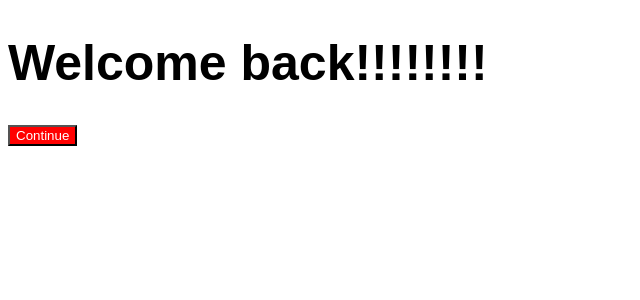
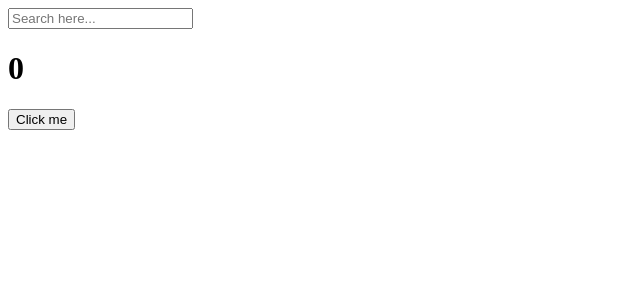
Before and after one commit to hyunwoosim/reactStudy, a React (Create React App) app: page / in a window 1280 px wide. Shown: the top 300 px of the page, without its empty margins (0-640 px from the left). Built offline with nearby package versions, Linux system fonts and the light colour scheme.

Commit message:
useEffect(app.js 참고)

```diff
--- a/src/App.js
+++ b/src/App.js
@@ -1,11 +1,36 @@
-import Button from "./Button";
-import appStyle from "./App.module.css";
+import { useState, useEffect } from "react";
 
 function App() {
+  const [counter, setValue] = useState(0);
+  const [keyword, setKeyword] = useState("");
+
+  const onClick = () => setValue((prev) => prev + 1);
+  const onChange = (event) => setKeyword(event.target.value);
+
+  useEffect(() => {
+    console.log("I run only once.");
+  }, []);
+
+  useEffect(() => {
+    console.log("I run when 'keyword' changes.");
+  }, [keyword]);
+
+  useEffect(() => {
+    console.log("I run when 'counter' changes.");
+  }, [counter]);
+  useEffect(() => {
+    console.log("I run when keyword & conuter changes.");
+  }, [keyword, counter]);
   return (
     <div>
-      <h1 className={appStyle.title}>Welcome back!!!!!!!!</h1>
-      <Button text={"Continue"} />
+      <input
+        value={keyword}
+        onChange={onChange}
+        type="text"
+        placeholder="Search here..."
+      />
+      <h1>{counter}</h1>
+      <button onClick={onClick}>Click me</button>
     </div>
   );
 }
--- a/src/index.js
+++ b/src/index.js
@@ -3,8 +3,4 @@
 import App from "./App";
 
 const root = ReactDOM.createRoot(document.getElementById("root"));
-root.render(
-  <React.StrictMode>
-    <App />
-  </React.StrictMode>
-);
+root.render(<App />);
```
Also changed, not shown: 1 other file (tests, documents, lock files or other folders).
